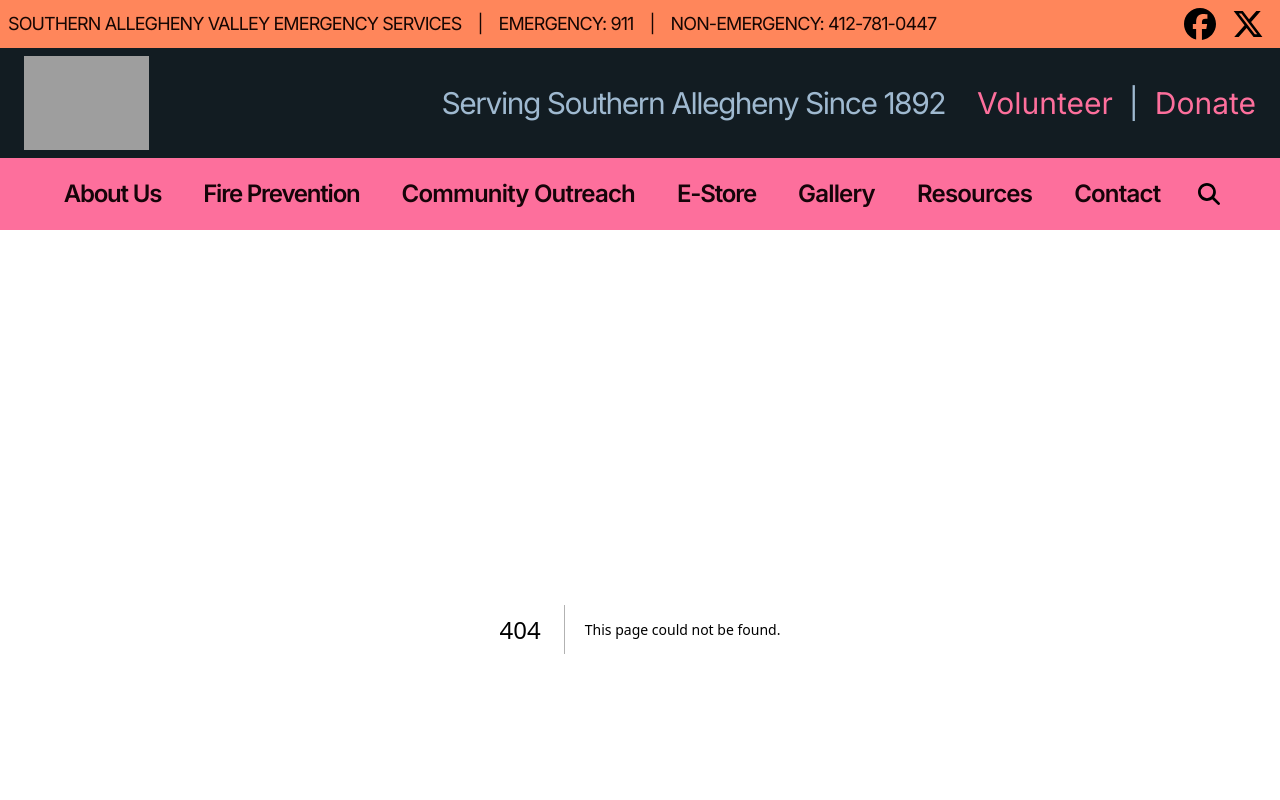
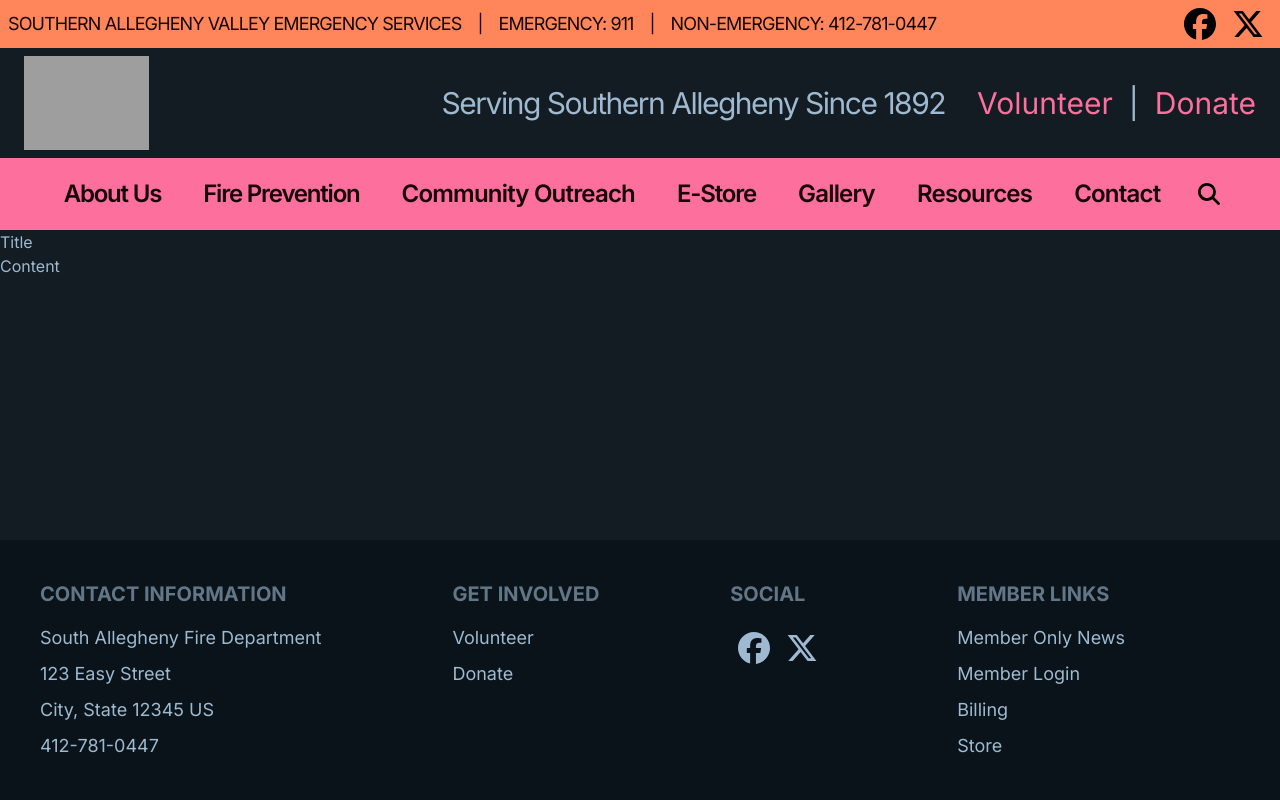
Before and after one commit to lampealex888/southern-allegheny-valley-emergency-services-website, a Next.js app: page /history in a window 1280 px wide. Before the commit this address had no page. Shown: the top 800 px of the page. Built offline with nearby package versions, Linux system fonts and the light colour scheme; grey boxes are pictures that could not be loaded.

Commit message:
Create page.tsx

```diff
--- /dev/null
+++ b/app/history/page.tsx
@@ -0,0 +1,14 @@
+import PageTitle from "@/components/pageTitle";
+import PageContainer from "@/components/pageContainer";
+import Sidebar from "@/components/sidebar";
+
+export default function History() {
+  return (
+    <div>
+      <PageContainer>
+        <h3>Title</h3>
+        <p>Content</p>
+      </PageContainer>
+    </div>
+  );
+}
```
